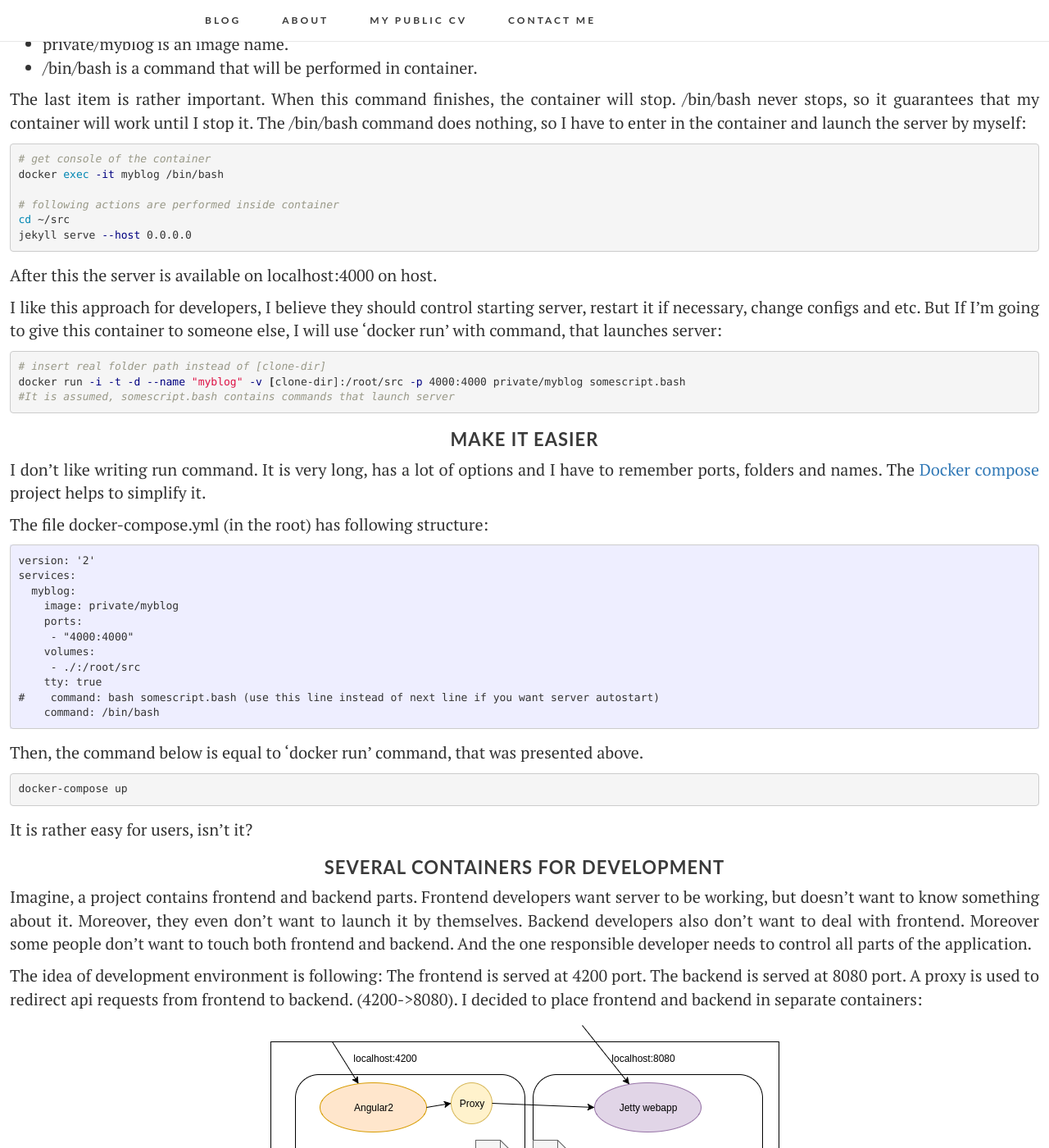
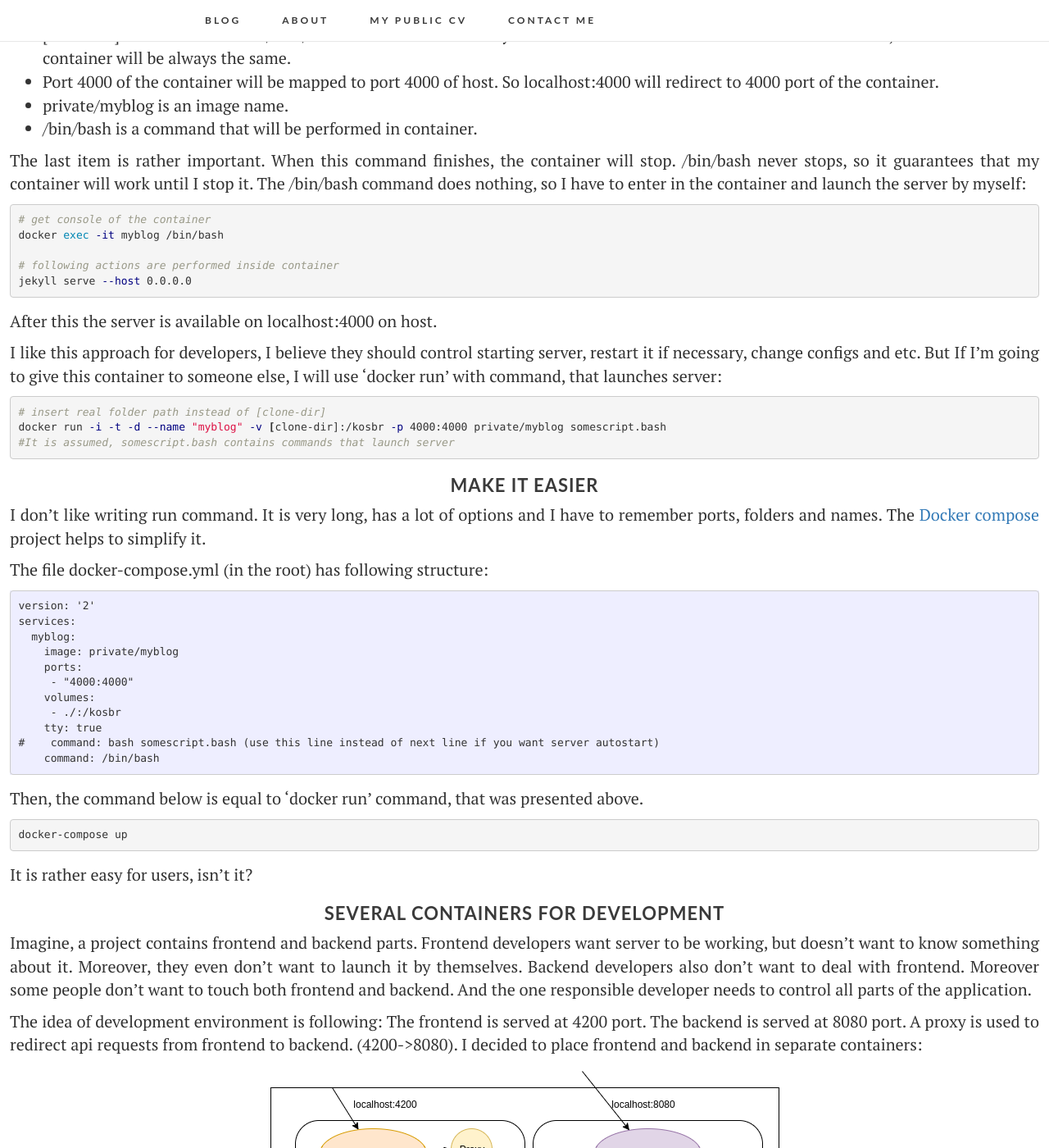
Before and after one commit to kosbr/kosbr.github.io, a Jekyll site: the page built from _posts/2017-05-14-docker.markdown, in a window 1280 px wide and 1400 px high, scrolled down 2216 px. Shown: the whole window at 82% size. Built offline with Jekyll 4.4.1, drawn with Linux system fonts in a browser that asks for light colours; nearby versions of some CDN libraries; some of the changed text lies outside the part shown.

Commit message:
change dir

```diff
--- a/_posts/2017-05-14-docker.markdown
+++ b/_posts/2017-05-14-docker.markdown
@@ -65,7 +65,11 @@
 
 # Installing necessary packages
 RUN gem install jekyll:3.4.3 bundler:1.14.6 \
-    && gem install jekyll-paginate:1.1.0
+    && gem install jekyll-paginate:1.1.0 \
+    && mkdir /kosbr
+
+# Make this dir current (like cd command)
+WORKDIR /kosbr
 
 # Make port 4000 to be available from outside the container.
 EXPOSE 4000
@@ -111,7 +115,6 @@
 docker exec -it myblog /bin/bash
 
 # following actions are performed inside container
-cd ~/src
 jekyll serve --host 0.0.0.0
 {% endhighlight %}
 After this the server is available on localhost:4000 on host.
@@ -122,7 +125,7 @@
 
 {% highlight bash %}
 # insert real folder path instead of [clone-dir]
-docker run -i -t -d --name "myblog" -v [clone-dir]:/root/src -p 4000:4000 private/myblog somescript.bash
+docker run -i -t -d --name "myblog" -v [clone-dir]:/kosbr -p 4000:4000 private/myblog somescript.bash
 #It is assumed, somescript.bash contains commands that launch server
 {% endhighlight %}
 
@@ -140,7 +143,7 @@
     ports:
      - "4000:4000"
     volumes:
-     - ./:/root/src
+     - ./:/kosbr
     tty: true
 #    command: bash somescript.bash (use this line instead of next line if you want server autostart)
     command: /bin/bash
```
